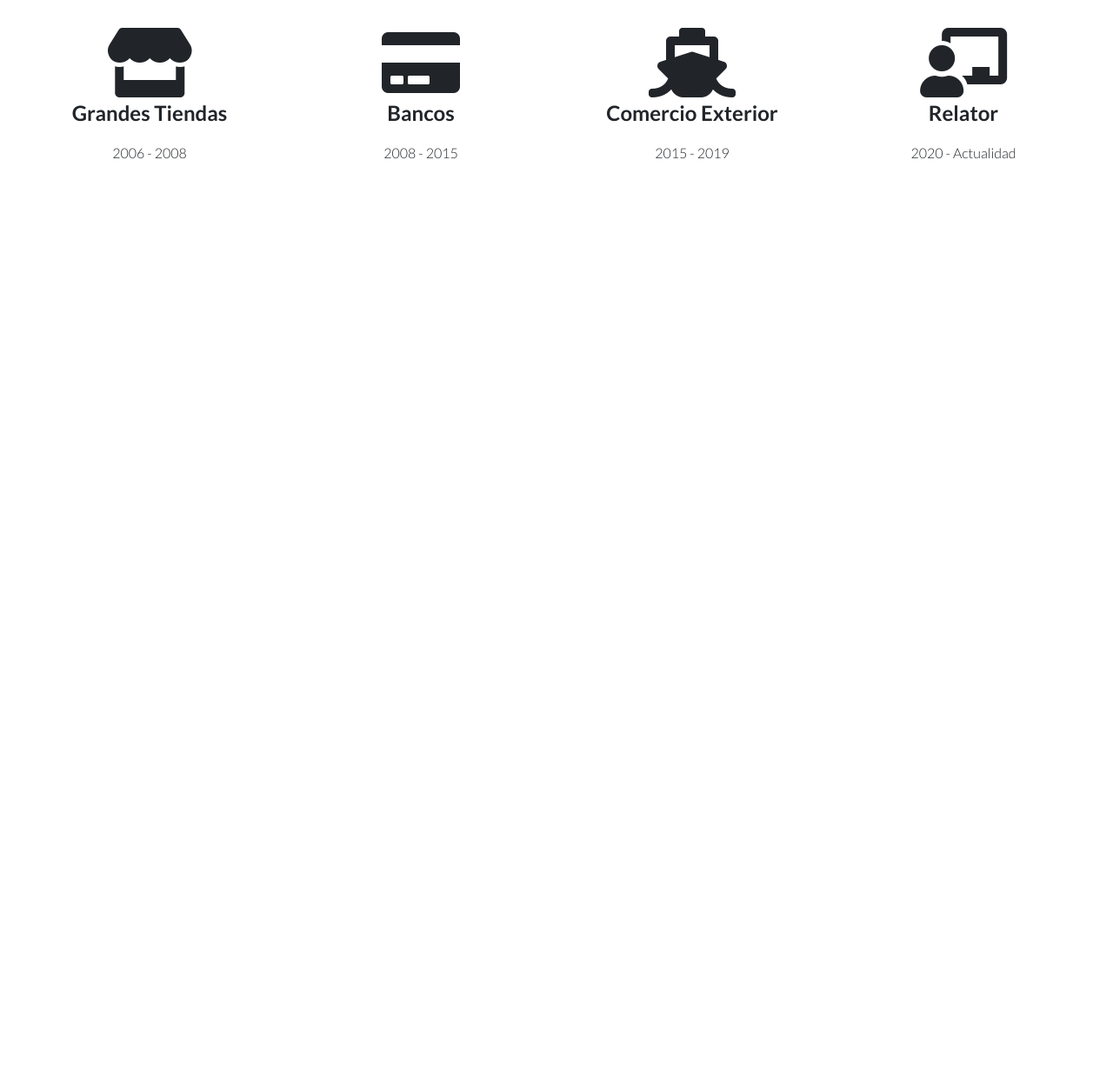
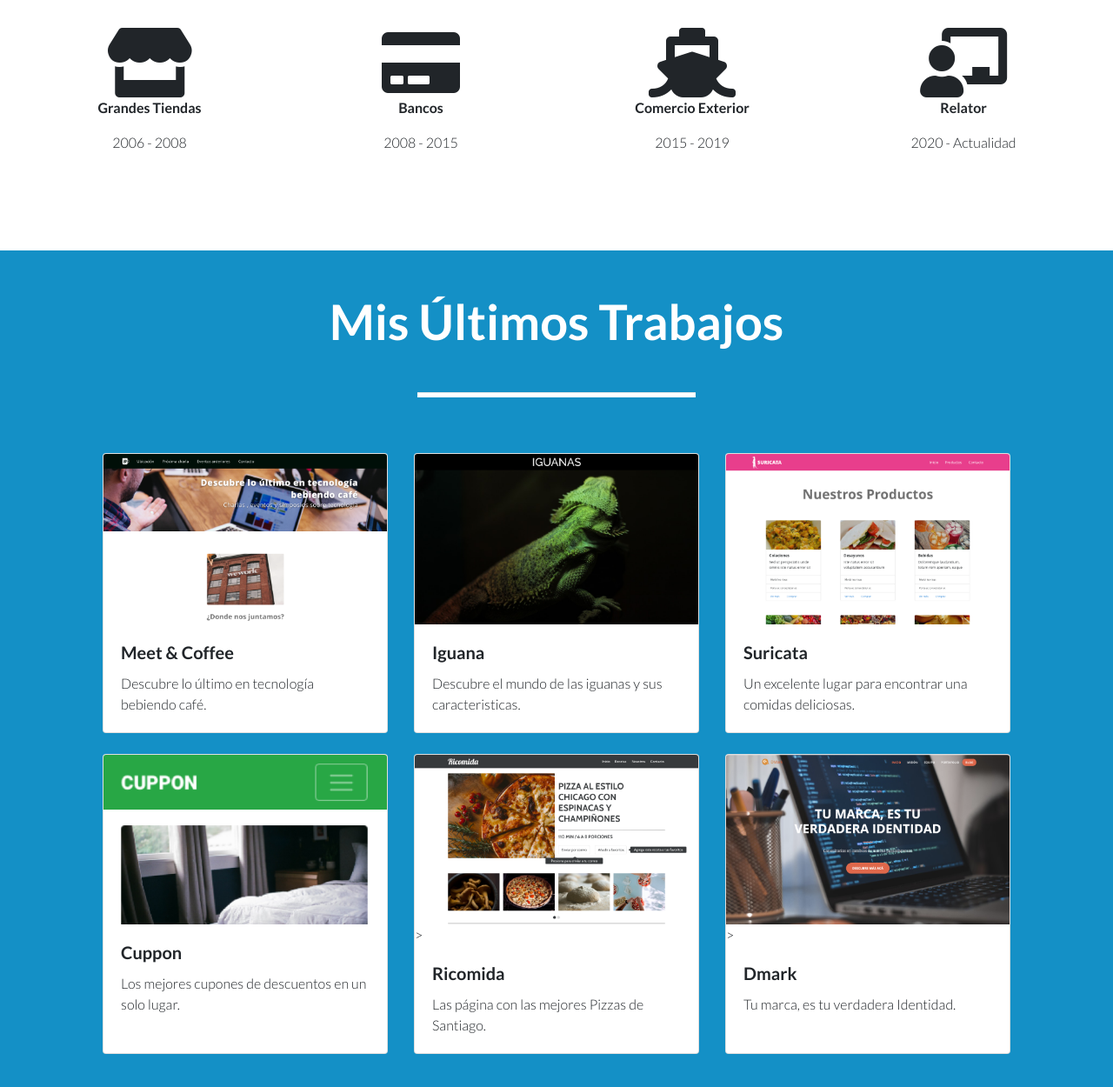
Before and after one commit to Roro77/prueba_desafio, a plain HTML site: page index.html in a window 1280 px wide. Shown: the part 1292-2542 px from the top of the page at 87% size. Before the commit the page ends 1592 px from the top, so only its background shows below. Drawn offline with nearby package versions, Linux system fonts and the light colour scheme.

Commit message:
last works finished

```diff
--- a/assets/css/style.css
+++ b/assets/css/style.css
@@ -2,6 +2,7 @@
 
 :root {
     --lightblue: #1490C6;
+    --white: #fff;
 }
 
 .bg-lightblue {
@@ -35,10 +36,6 @@ hr{
     height: 0.3rem;
 }
 
-#experiencia .exp-text {
-    font-size: 1.5rem;
-}
-
 .relator:hover {
     color: var(--lightblue);
     cursor: pointer;
@@ -58,3 +55,7 @@ hr{
     color: var(--lightblue);
     cursor: pointer;
 }
+
+#trabajos hr{
+    background-color: var(--white);
+}
--- a/assets/js/script.js
+++ b/assets/js/script.js
@@ -1,3 +1,16 @@
-$(function () {
+$(function(){
+    $('a').click(function(event) {
+        if (this.hash !== "") {
+            event.preventDefault();
+
+            var move = this.hash;
+
+            $('html, body').animate({
+                scrollTop: $(move).offset().top
+            }, 800, function(){
+                window.location.hash = move;
+            });
+        }
+    });
     $('[data-toggle="popover"]').popover();
-})
+});
--- a/index.html
+++ b/index.html
@@ -73,7 +73,7 @@
       </div>
     </section>
 
-      <section id="experiencia" class="mt-5 py-5">
+    <section id="experiencia" class="mt-5 py-5">
         <h2 class="display-4 text-center mb-5 font-weight-bold">Mi Experiencia</h2>
         <hr class="w-25">
         <div class="row mx-3 py-5">
@@ -158,7 +158,6 @@
                 <p>Responsable de refinanciar y entregar soluciones a clientes con más de 60 días de morosidad.
                 </p>
               </div>
-
             <div class="modal-footer">
                 <button type="button" class="btn bg-lightblue text-white" data-dismiss="modal">Cerrar</button>
             </div>
@@ -179,7 +178,6 @@
                               <span aria-hidden="true">&times;</span>
                           </button>
               </div>
-
               <div class="modal-body">
                   <img src="assets/img/comercio_internacional.jpg" alt="Comercio" class="img-fluid my-3">
                   <h5 class="font-weight-bold">Coordinador de Capacitaciones - ANL 08/2015 a 01/2017, Santiago.
@@ -209,7 +207,6 @@
                             <span aria-hidden="true">&times;</span>
                         </button>
             </div>
-
             <div class="modal-body">
                 <img src="assets/img/fosis.jpg" alt="Comercio" class="img-fluid my-3">
                 <h5 class="font-weight-bold">Relator FOSIS - G2000 10/2020, Santiago.
@@ -225,9 +222,62 @@
     </div>
 </div>
 
+<section id="trabajos" class="py-5 bg-lightblue">
+  <h2 class="text-center display-4 font-weight-bold text-white mb-5">Mis Últimos Trabajos</h2>
+  <hr class="w-25">
+  <div class="container px-5 pt-5">
+    <div class="card-deck">
+      <div class="card">
+        <img src="assets/img/meet_coffee.png" class="card-img-top" alt="meet&coffee" data-container="body" data-toggle="popover" data-placement="top" data-content="Meet & Coffee" data-trigger="hover">
+        <div class="card-body">
+          <h5 class="card-title font-weight-bold">Meet & Coffee</h5>
+          <p class="card-text">Descubre lo último en tecnología bebiendo café.</p>
+        </div>
+      </div>
+      <div class="card">
+        <img src="assets/img/iguana_page.png" class="card-img-top" alt="iguana" data-container="body" data-toggle="popover" data-placement="top" data-content="Iguana" data-trigger="hover">
+        <div class="card-body">
+          <h5 class="card-title font-weight-bold">Iguana</h5>
+          <p class="card-text">Descubre el mundo de las iguanas y sus caracteristicas.</p>
+        </div>
+      </div>
+      <div class="card">
+        <img src="assets/img/suricata.png" class="card-img-top" alt="suricata" data-container="body" data-toggle="popover" data-placement="top" data-content="Suricata" data-trigger="hover">
+        <div class="card-body">
+          <h5 class="card-title font-weight-bold">Suricata</h5>
+          <p class="card-text">Un excelente lugar para encontrar una comidas deliciosas.</p>
+        </div>
+      </div>
+    </div>
+  </div>
 
+  <div class="container px-5 pt-4">
+    <div class="card-deck">
+      <div class="card">
+        <img src="assets/img/cuppon.png" class="card-img-top" alt="cuppon" data-container="body" data-toggle="popover" data-placement="top" data-content="Cuppon" data-trigger="hover">
+        <div class="card-body">
+          <h5 class="card-title font-weight-bold">Cuppon</h5>
+          <p class="card-text">Los mejores cupones de descuentos en un solo lugar.</p>
+        </div>
+      </div>
+      <div class="card">
+        <img src="assets/img/ricomida.png" class="card-img-top" alt="ricomida" data-container="body" data-toggle="popover" data-placement="top" data-content="Ricomida" data-trigger="hover">>
+        <div class="card-body">
+          <h5 class="card-title font-weight-bold">Ricomida</h5>
+          <p class="card-text">Las página con las mejores Pizzas de Santiago.</p>
+        </div>
+      </div>
+      <div class="card">
+        <img src="assets/img/dmark.png" class="card-img-top" alt="dmark" data-container="body" data-toggle="popover" data-placement="top" data-content="Dmark" data-trigger="hover">>
+        <div class="card-body">
+          <h5 class="card-title font-weight-bold">Dmark</h5>
+          <p class="card-text">Tu marca, es tu verdadera Identidad.</p>
+        </div>
+      </div>
+    </div>
+  </div>
 
-
+</section>
 
 
 
```
Also changed, not shown: assets/img/cuppon.png (added), assets/img/dmark.png (added), assets/img/iguana_page.png (added), assets/img/meet_coffee.png (added), assets/img/ricomida.png (added), assets/img/suricata.png (added), 2 other files.
